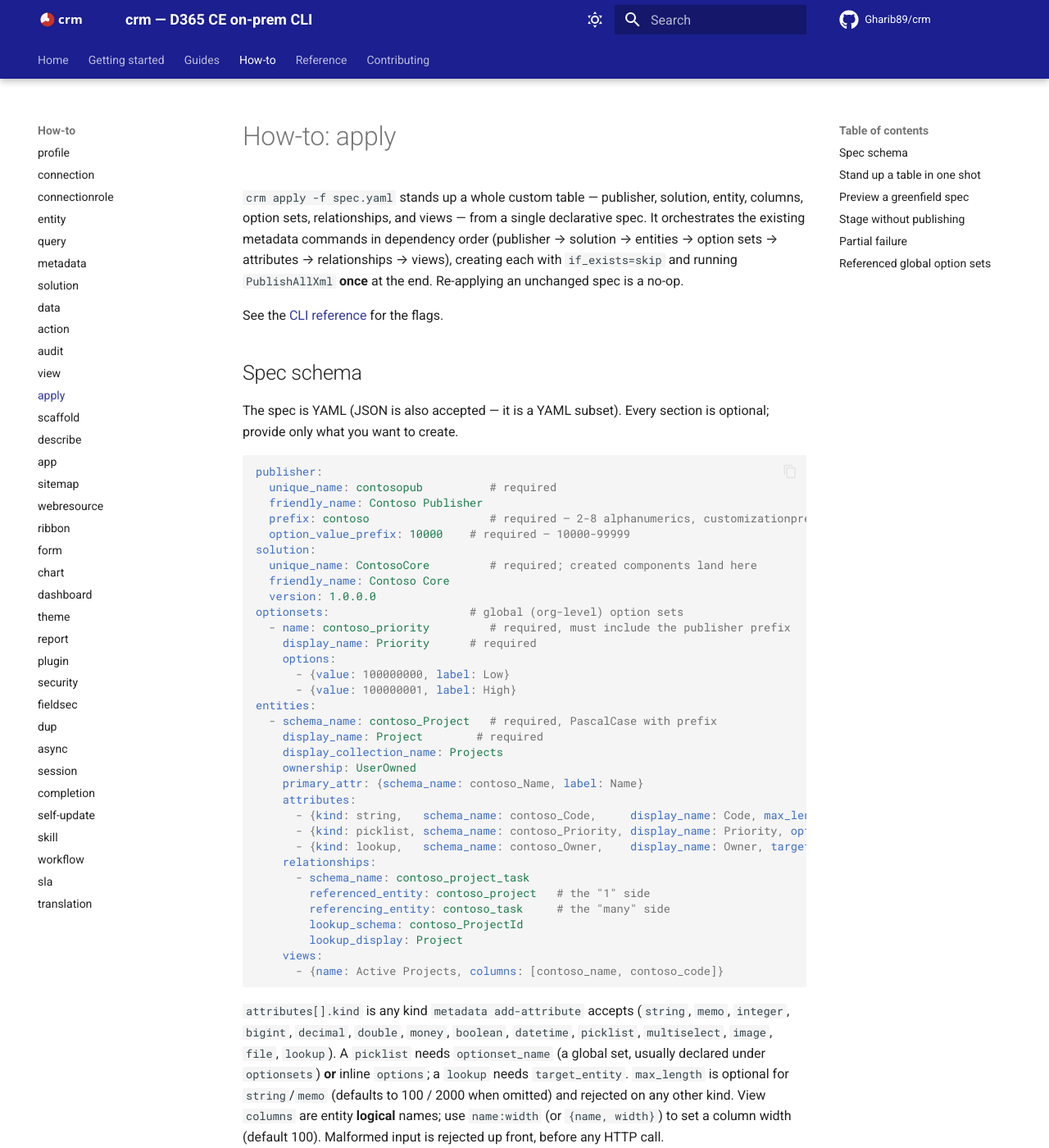
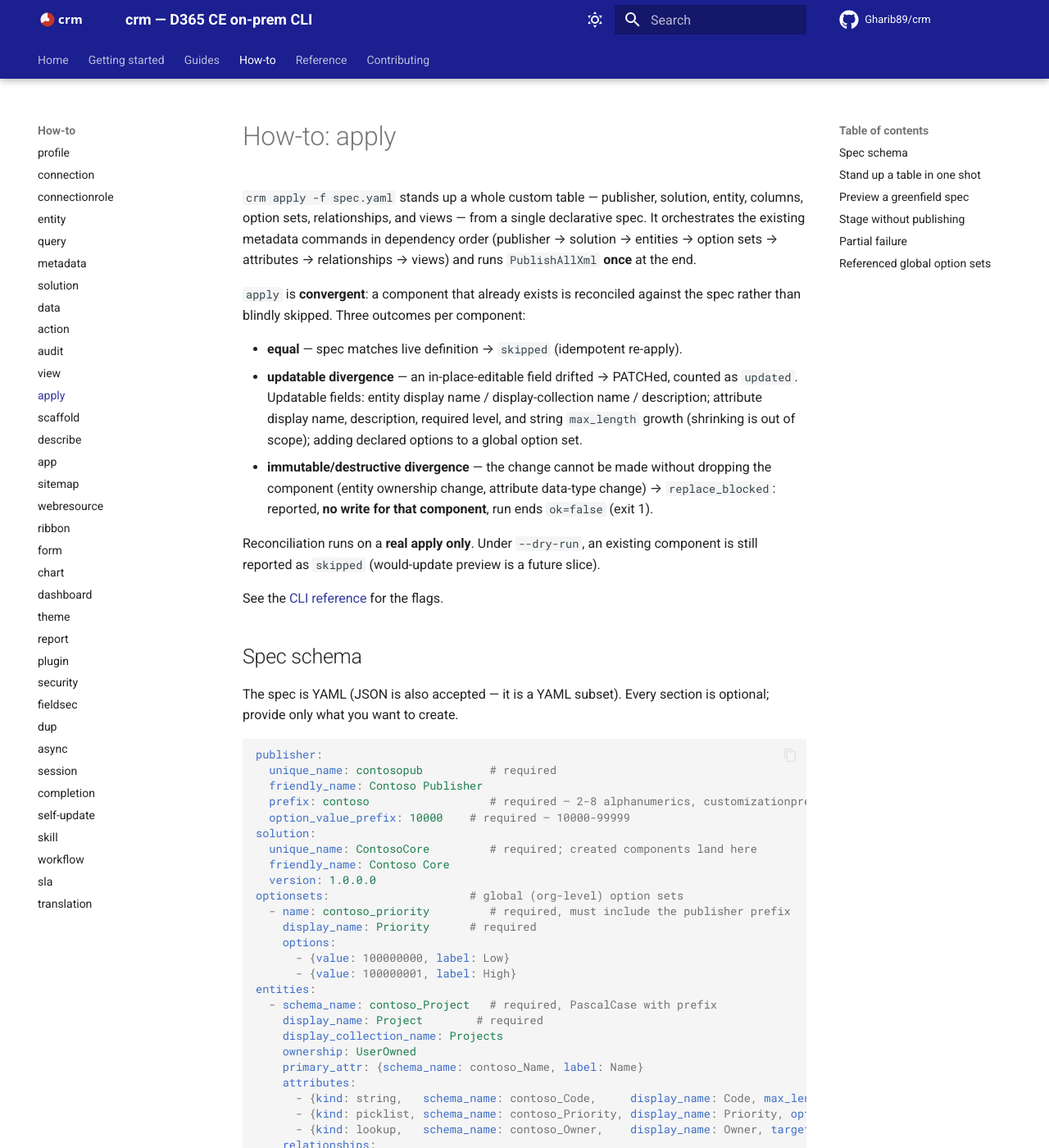
Before and after one commit to Gharib89/crm, an MkDocs documentation site: the page built from docs/how-to/apply.md, in a window 1280 px wide and 1400 px high. Shown: the whole window at 82% size. Built offline with MkDocs 1.6.1 and Material for MkDocs 9.7.7, drawn with Linux system fonts in a browser that asks for light colours; comment, search, counter and statistics services are not loaded; some of the changed text lies outside the part shown.

Commit message:
docs(apply): sync README/how-to/skill + command docstring for convergence
Bring the user-facing surfaces in line with the convergent-apply behavior:
README, docs/how-to/apply.md, the shipped crm skill (reference/authoring.md),
and the `apply` command docstring now describe reconciliation (equal/updatable/
replace-blocked) and the full {applied, updated, skipped, replace_blocked,
pruned, planned, failed} envelope. Add an offline test for attribute
description-drift (closes the "required level, description, and labels" gap).

Refs #549

Co-Authored-By: Claude Opus 4.8 (1M context) <noreply@anthropic.com>
Claude-Session: https://claude.ai/code/session_01F7TwAMm8TRtUfxHAQ8Xuvs

````diff
--- a/docs/how-to/apply.md
+++ b/docs/how-to/apply.md
@@ -4,8 +4,24 @@
 entity, columns, option sets, relationships, and views — from a single
 declarative spec. It orchestrates the existing metadata commands in dependency
 order (publisher → solution → entities → option sets → attributes →
-relationships → views), creating each with `if_exists=skip` and running
-`PublishAllXml` **once** at the end. Re-applying an unchanged spec is a no-op.
+relationships → views) and runs `PublishAllXml` **once** at the end.
+
+`apply` is **convergent**: a component that already exists is reconciled against
+the spec rather than blindly skipped. Three outcomes per component:
+
+- **equal** — spec matches live definition → `skipped` (idempotent re-apply).
+- **updatable divergence** — an in-place-editable field drifted → PATCHed,
+  counted as `updated`. Updatable fields: entity display name / display-collection
+  name / description; attribute display name, description, required level, and
+  string `max_length` growth (shrinking is out of scope); adding declared options
+  to a global option set.
+- **immutable/destructive divergence** — the change cannot be made without
+  dropping the component (entity ownership change, attribute data-type change)
+  → `replace_blocked`: reported, **no write for that component**, run ends
+  `ok=false` (exit 1).
+
+Reconciliation runs on a **real apply only**. Under `--dry-run`, an existing
+component is still reported as `skipped` (would-update preview is a future slice).
 
 See the [CLI reference](../reference/cli.md) for the flags.
 
@@ -66,9 +82,12 @@ View `columns` are entity
 crm --json apply -f project.yaml
 ```
 
-Output is `{ok, data:{applied, skipped, planned, failed}, meta:{staged}}`. Each
-entry is `{kind, name}`; a `failed` entry also carries `error`. A second run
-reports everything under `skipped`.
+Output is `{ok, data:{applied, updated, skipped, replace_blocked, pruned, planned, failed}, meta:{staged}}`.
+Each entry is `{kind, name}`; `failed` and `replace_blocked` entries also carry
+`error` / `reason`. A re-apply of an unchanged spec reports all matching
+components under `skipped`. A re-apply of a changed spec reports in-place edits
+under `updated`; immutable divergences under `replace_blocked` (and exits 1).
+`pruned` is reserved for a future opt-in pruning slice and is always empty today.
 
 ## Preview a greenfield spec
 
````
Also changed, not shown: README.md (+8 -2 lines), crm/skills/reference/authoring.md (+30 -12 lines), 2 other files.
